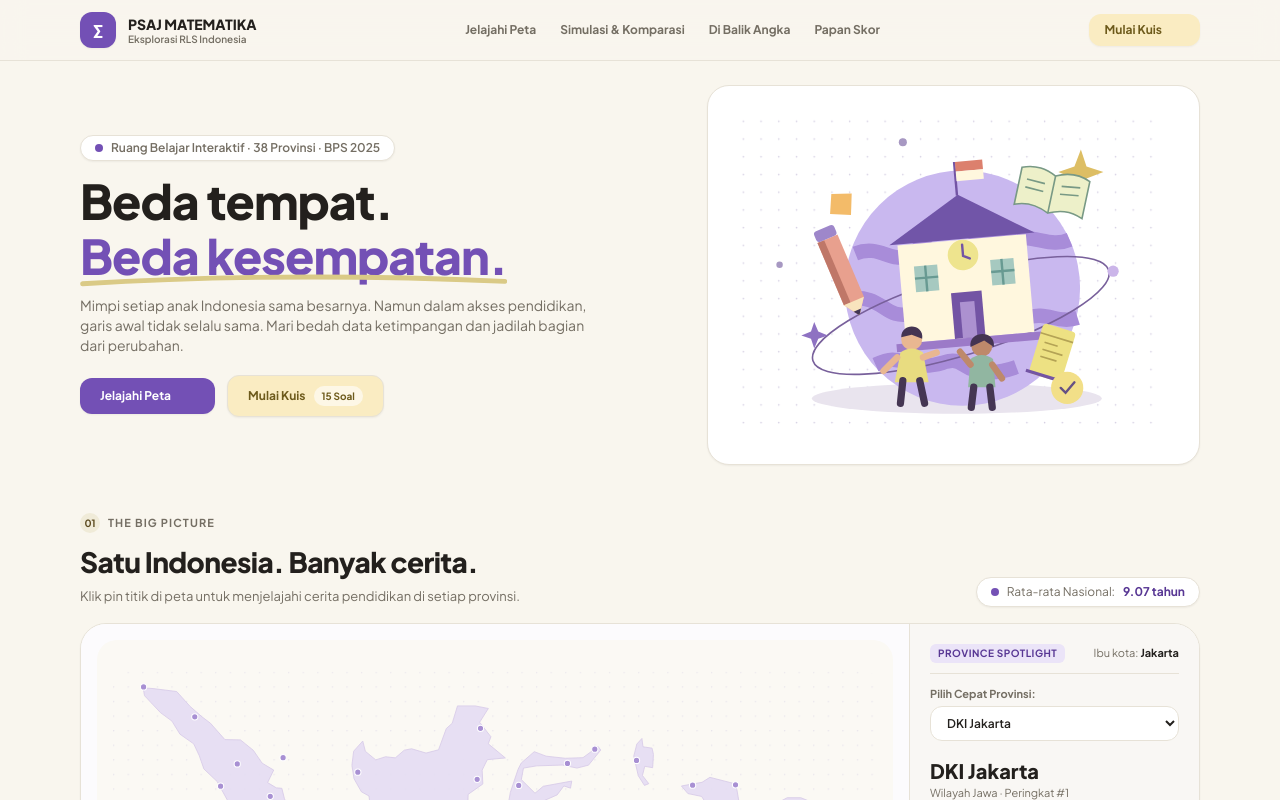
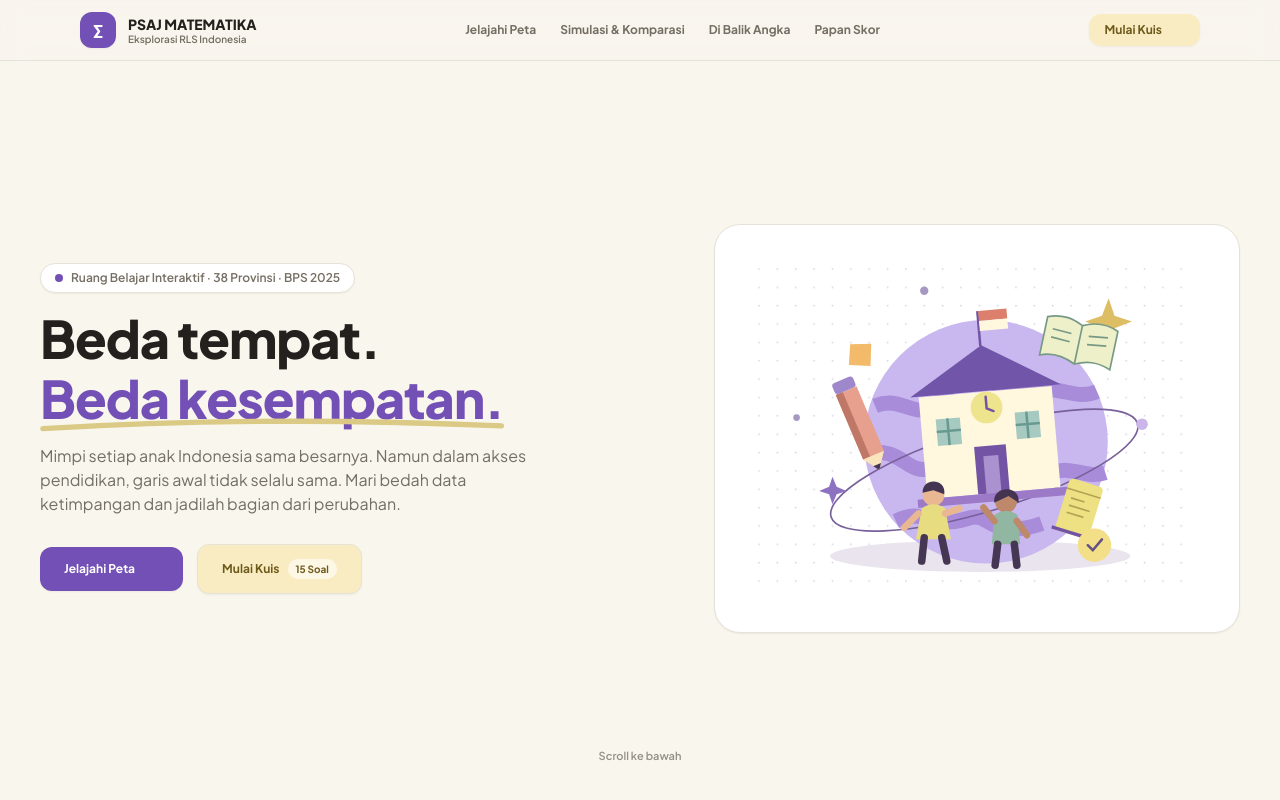
Before and after one commit to Jaavieerr/Matematika_Website, a React (Vite) app: page / in a window 1280 px wide. Shown: the top 800 px of the page. Built offline with nearby package versions, Linux system fonts and the light colour scheme.

Commit message:
Membuat Hero Section menjadi tampilan satu layar penuh dengan indikator scroll

```diff
--- a/src/App.tsx
+++ b/src/App.tsx
@@ -201,16 +201,17 @@ export function App() {
         </div>
       </header>
 
-      {/* 2. Hero Section */}
-      <section className="mx-auto max-w-[1200px] px-4 pt-6 pb-6 sm:px-6 lg:px-10">
-        <div className="grid gap-6 lg:grid-cols-[1.1fr_0.9fr] items-center">
+      {/* 2. Hero Section (Full Viewport Landing Page) */}
+      <section className="relative flex min-h-[calc(100vh-65px)] w-full items-center justify-center px-4 py-8 sm:px-6 lg:px-10">
+        <div className="mx-auto w-full max-w-[1200px]">
+          <div className="grid gap-8 lg:grid-cols-[1.1fr_0.9fr] items-center">
             <div>
-            <div className="inline-flex items-center gap-2 rounded-full border border-[#e7e2d7] bg-white px-3.5 py-1 text-xs font-semibold shadow-sm mb-3">
+              <div className="inline-flex items-center gap-2 rounded-full border border-[#e7e2d7] bg-white px-3.5 py-1.5 text-xs font-semibold shadow-sm mb-4">
                 <span className="h-2 w-2 rounded-full bg-[#7350b5]" />
                 <span className="text-[#746e63]">Ruang Belajar Interaktif · 38 Provinsi · BPS 2025</span>
               </div>
 
-            <h1 className="font-display text-[32px] font-extrabold tracking-[-1px] sm:text-[44px] lg:text-[48px] leading-[1.15] text-[#23201d]">
+              <h1 className="font-display text-[36px] font-extrabold tracking-[-1px] sm:text-[46px] lg:text-[52px] leading-[1.15] text-[#23201d]">
                 Beda tempat.{' '}
                 <span className="relative inline-block text-[#7350b5]">
                   Beda kesempatan.
@@ -220,14 +221,14 @@ export function App() {
                 </span>
               </h1>
 
-            <p className="mt-3 text-xs sm:text-sm leading-relaxed text-[#746e63] max-w-lg">
+              <p className="mt-4 text-sm sm:text-base leading-relaxed text-[#746e63] max-w-lg">
                 Mimpi setiap anak Indonesia sama besarnya. Namun dalam akses pendidikan, garis awal tidak selalu sama. Mari bedah data ketimpangan dan jadilah bagian dari perubahan.
               </p>
 
-            <div className="mt-5 flex flex-wrap items-center gap-3">
+              <div className="mt-7 flex flex-wrap items-center gap-3.5">
                 <a
                   href="#explore"
-                className="flex items-center gap-2 rounded-xl bg-[#7350b5] px-5 py-2.5 text-xs font-bold text-white shadow-sm transition hover:bg-[#583794]"
+                  className="flex items-center gap-2 rounded-xl bg-[#7350b5] px-6 py-3.5 text-xs font-bold text-white shadow-sm transition hover:bg-[#583794]"
                 >
                   <span>Jelajahi Peta</span>
                   <svg viewBox="0 0 24 24" className="h-4 w-4 fill-none stroke-currentColor stroke-2">
@@ -237,7 +238,7 @@ export function App() {
 
                 <button
                   onClick={handleOpenQuiz}
-                className="flex items-center gap-2 rounded-xl border border-[#e7e2d7] bg-[#faecc2] px-5 py-2.5 text-xs font-bold text-[#6d5a1b] shadow-sm transition hover:bg-[#f5e3ad]"
+                  className="flex items-center gap-2 rounded-xl border border-[#e7e2d7] bg-[#faecc2] px-6 py-3.5 text-xs font-bold text-[#6d5a1b] shadow-sm transition hover:bg-[#f5e3ad]"
                 >
                   <span>Mulai Kuis</span>
                   <span className="rounded-full bg-white/60 px-2 py-0.5 text-[10px]">15 Soal</span>
@@ -245,10 +246,22 @@ export function App() {
               </div>
             </div>
 
-          <div className="rounded-[22px] border border-[#e7e2d7] bg-white p-3 sm:p-4 shadow-sm">
+            <div className="rounded-[26px] border border-[#e7e2d7] bg-white p-4 sm:p-6 shadow-sm">
               <HeroIllustration />
             </div>
           </div>
+        </div>
+
+        {/* Scroll Indicator */}
+        <a
+          href="#explore"
+          className="absolute bottom-3 left-1/2 -translate-x-1/2 flex flex-col items-center gap-1 text-[11px] font-semibold text-[#746e63] opacity-75 hover:opacity-100 transition"
+        >
+          <span>Scroll ke bawah</span>
+          <svg viewBox="0 0 24 24" className="h-4 w-4 fill-none stroke-currentColor stroke-2 animate-bounce">
+            <path d="M19 14l-7 7m0 0l-7-7m7 7V3" />
+          </svg>
+        </a>
       </section>
 
       {/* 3. Section 01: The Big Picture (Peta di kiri, Spotlight di kanan persis Figma) */}
```
Lines whose indentation alone changed are shown as unchanged.
